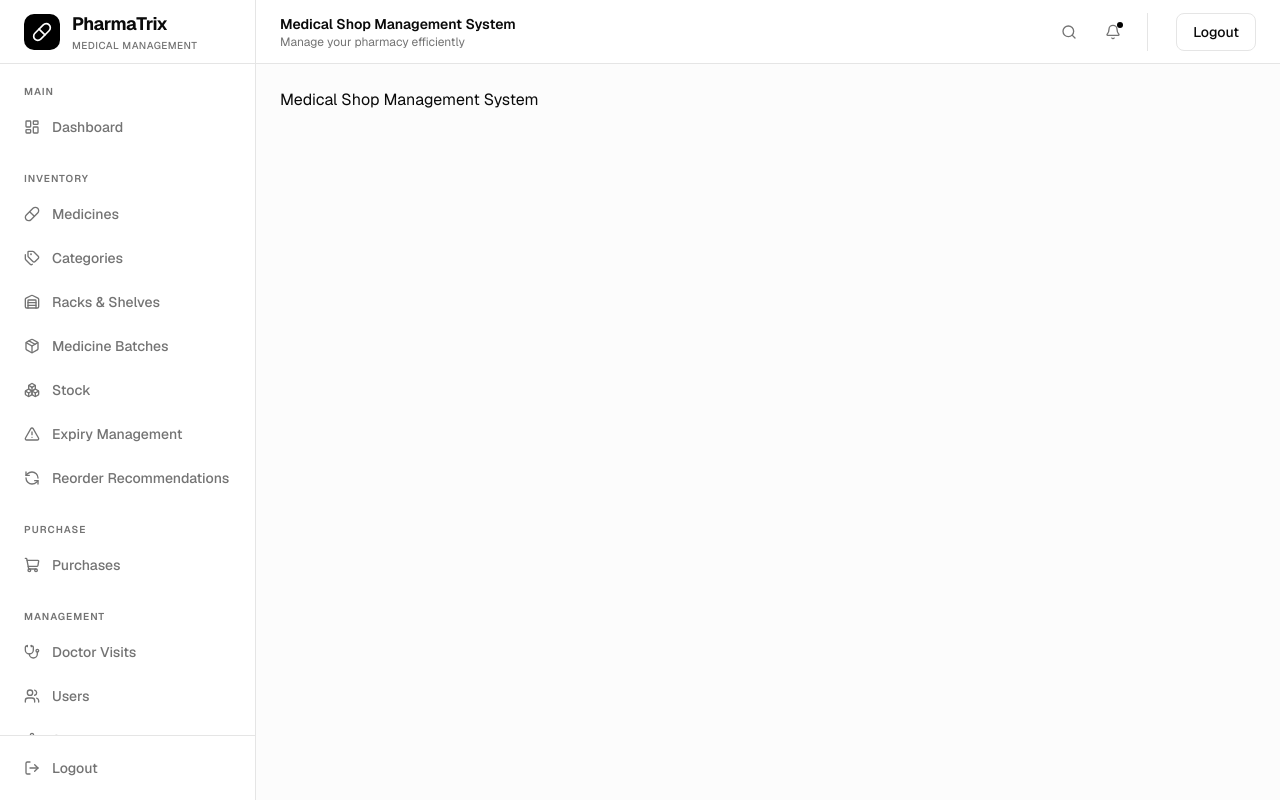
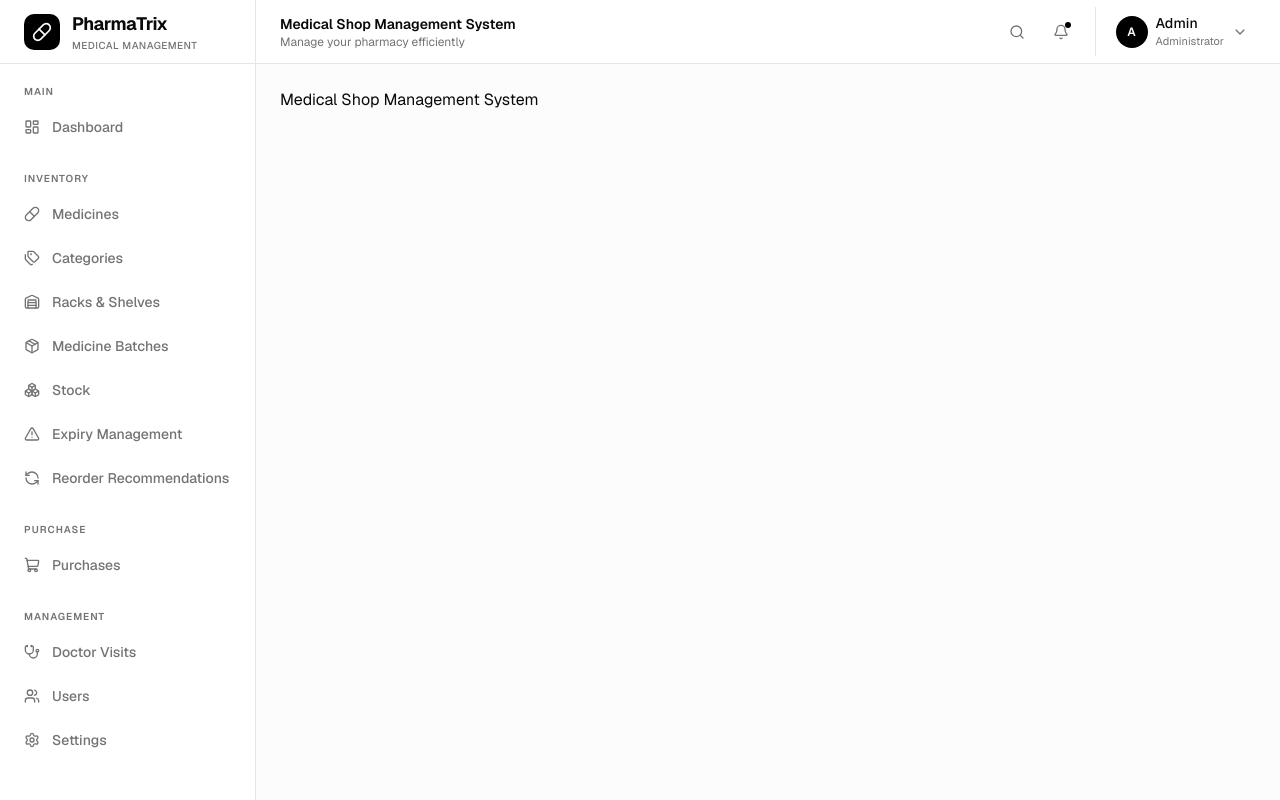
Before and after one commit to CheSubhro/pharmatrix, a Next.js app: page / in a window 1280 px wide. Built offline with nearby package versions, Linux system fonts and the light colour scheme.

Commit message:
Sidebar logout button Change

```diff
--- a/src/components/auth/UserMenu.tsx
+++ b/src/components/auth/UserMenu.tsx
@@ -1,7 +1,13 @@
 
 "use client";
 
+import { useState } from "react";
 import { signOut } from "next-auth/react";
+import {
+  ChevronDown,
+  LogOut,
+  User,
+} from "lucide-react";
 
 interface UserMenuProps {
   name?: string | null;
@@ -12,30 +18,105 @@ export default function UserMenu({
   name,
   role,
 }: UserMenuProps) {
+  const [open, setOpen] = useState(false);
+
   async function handleLogout() {
     await signOut({
       callbackUrl: "/login",
     });
   }
 
+  const displayName = name || "Admin";
+  const displayRole = role || "Administrator";
+
+  const initial = displayName
+    .charAt(0)
+    .toUpperCase();
+
   return (
-    <div className="flex items-center gap-4">
-      <div className="text-right">
-        <p className="text-sm font-medium">
-          {name}
+    <div className="relative">
+      {/* User Button */}
+      <button
+        type="button"
+        onClick={() => setOpen((prev) => !prev)}
+        className="flex items-center gap-2 rounded-lg px-2 py-1.5 transition-colors hover:bg-muted"
+        aria-expanded={open}
+        aria-haspopup="menu"
+      >
+        {/* Avatar */}
+        <div className="flex h-8 w-8 items-center justify-center rounded-full bg-black text-xs font-semibold text-white">
+          {initial}
+        </div>
+
+        {/* User Info */}
+        <div className="hidden text-left sm:block">
+          <p className="max-w-[120px] truncate text-sm font-medium">
+            {displayName}
           </p>
 
-        <p className="text-xs text-gray-500">
-          {role}
+          <p className="text-[11px] text-muted-foreground">
+            {displayRole}
           </p>
         </div>
 
+        <ChevronDown
+          className={[
+            "hidden h-4 w-4 text-muted-foreground transition-transform sm:block",
+            open ? "rotate-180" : "",
+          ].join(" ")}
+        />
+      </button>
+
+      {/* Dropdown */}
+      {open && (
+        <div
+          className="absolute right-0 top-full z-50 mt-2 w-60 rounded-xl border bg-white p-2 shadow-lg"
+          role="menu"
+        >
+          {/* User Header */}
+          <div className="flex items-center gap-3 rounded-lg px-3 py-3">
+            <div className="flex h-10 w-10 items-center justify-center rounded-full bg-black text-sm font-semibold text-white">
+              {initial}
+            </div>
+
+            <div className="min-w-0">
+              <p className="truncate text-sm font-semibold">
+                {displayName}
+              </p>
+
+              <p className="text-xs text-muted-foreground">
+                {displayRole}
+              </p>
+            </div>
+          </div>
+
+          <div className="my-1 border-t" />
+
+          {/* Profile */}
           <button
+            type="button"
+            disabled
+            className="flex w-full cursor-not-allowed items-center gap-3 rounded-lg px-3 py-2.5 text-sm text-muted-foreground opacity-60"
+            role="menuitem"
+          >
+            <User className="h-4 w-4" />
+            <span>Profile</span>
+          </button>
+
+          <div className="my-1 border-t" />
+
+          {/* Logout */}
+          <button
+            type="button"
             onClick={handleLogout}
-        className="rounded-md border px-4 py-2 text-sm font-medium hover:bg-gray-100"
+            className="flex w-full items-center gap-3 rounded-lg px-3 py-2.5 text-sm font-medium text-red-600 transition-colors hover:bg-red-50"
+            role="menuitem"
           >
-        Logout
+            <LogOut className="h-4 w-4" />
+            <span>Logout</span>
           </button>
+        </div>
+      )}
     </div>
   );
 }
--- a/src/components/layout/Sidebar.tsx
+++ b/src/components/layout/Sidebar.tsx
@@ -17,7 +17,6 @@ import {
   Stethoscope,
   Users,
   Settings,
-  LogOut,
   X,
 } from "lucide-react";
 
@@ -225,16 +224,6 @@ export default function Sidebar({
           </div>
         </nav>
 
-        {/* Bottom */}
-        <div className="border-t p-3">
-          <button
-            type="button"
-            className="flex w-full items-center gap-3 rounded-lg px-3 py-2.5 text-sm font-medium text-muted-foreground transition-colors hover:bg-muted hover:text-foreground"
-          >
-            <LogOut className="h-4 w-4" />
-            <span>Logout</span>
-          </button>
-        </div>
       </aside>
     </>
   );
```
Lines whose indentation alone changed are shown as unchanged.
